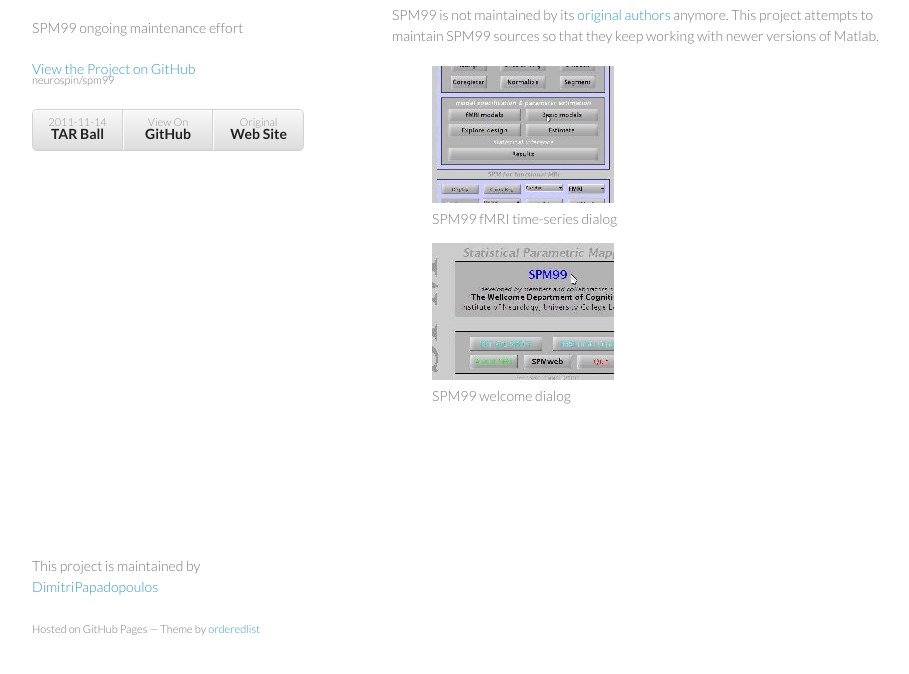
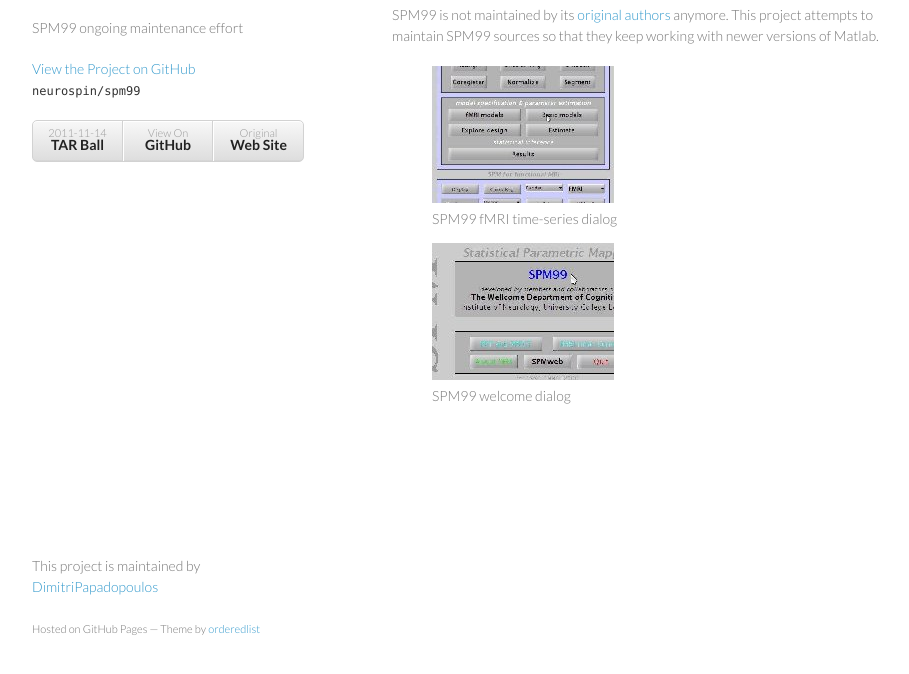
Before and after one commit to spm/spm99, a plain HTML site: page index.html in a window 1280 px wide. Shown: the part 92-766 px from the top of the page, without its empty margins (178-1087 px from the left). Drawn offline with Linux system fonts and the light colour scheme.

Commit message:
Update index.html

```diff
--- a/index.html
+++ b/index.html
@@ -18,7 +18,7 @@
         <h1>SPM99</h1>
         <p>SPM99 ongoing maintenance effort</p>
 
-        <p class="view"><a href="https://github.com/neurospin/spm99">View the Project on GitHub <small>neurospin/spm99</small></a></p>
+        <p class="view"><a href="https://github.com/neurospin/spm99">View the Project on GitHub <code>neurospin/spm99</code></a></p>
 
 
         <ul>
```
